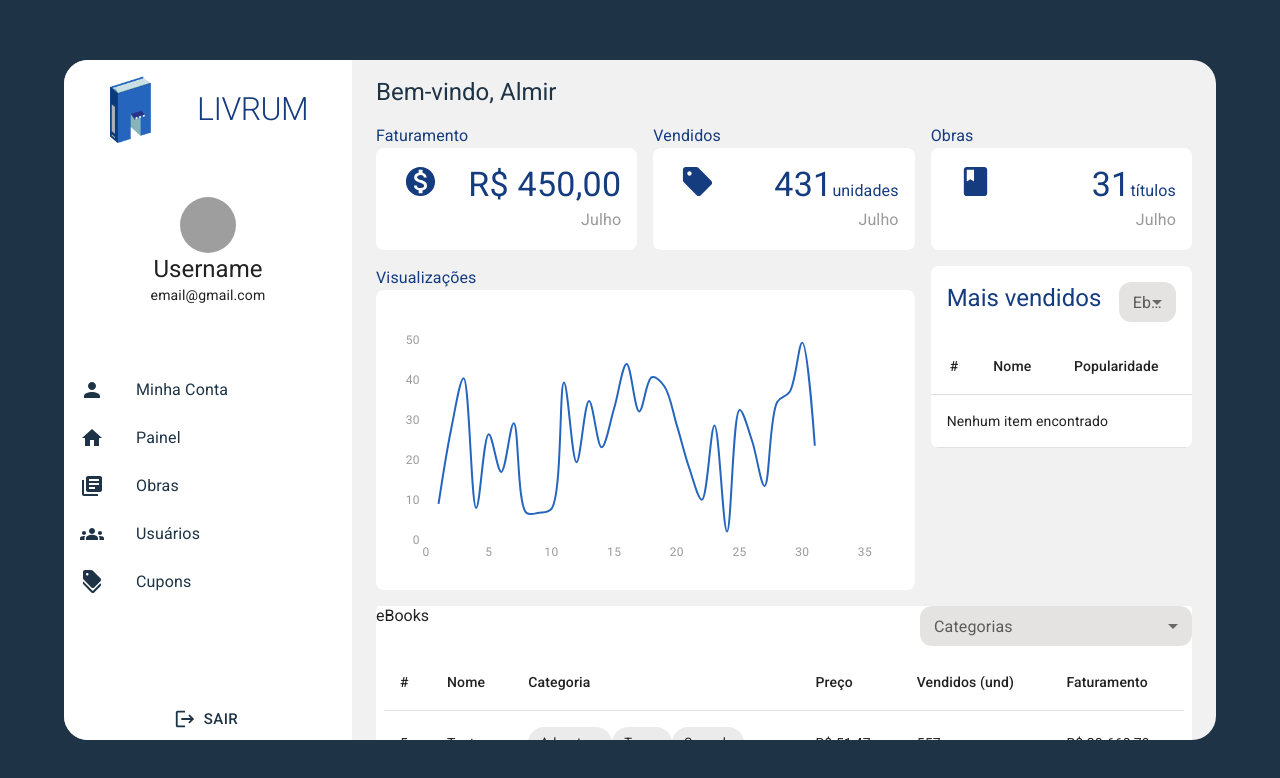
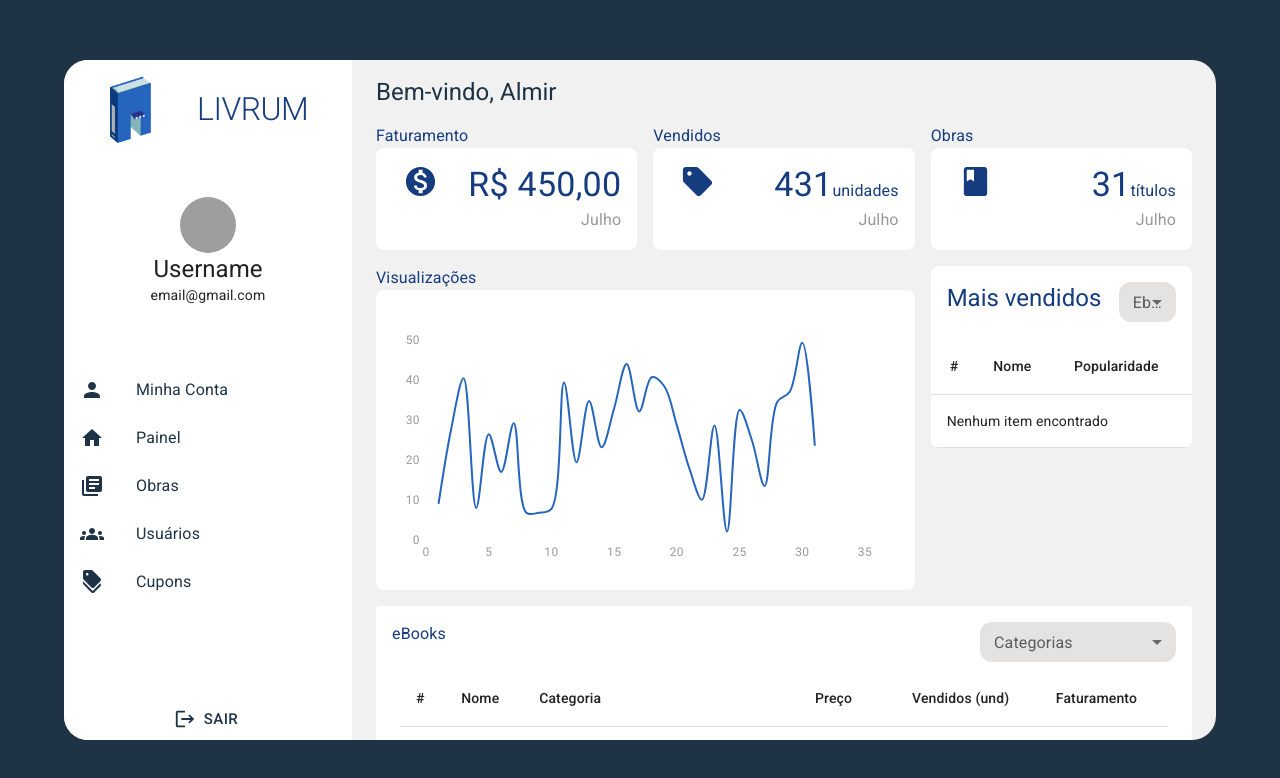
Before and after one commit to byte-stack-uefs/livrum, a Next.js app in the folder phase_4/app/webapp/: page /autor in a window 1280 px wide. Shown: the top 778 px of the page. Built offline with nearby package versions, Linux system fonts and the light colour scheme; grey boxes are pictures that could not be loaded.

Commit message:
Ajustes de espaçamento e de título

```diff
--- a/phase_4/app/webapp/app/(internal)/autor/page.tsx
+++ b/phase_4/app/webapp/app/(internal)/autor/page.tsx
@@ -89,12 +89,12 @@ export default function Page() {
             </Grid>
             <Grid xs={12} container>
                 <Grid xs={12}>
-                    <Card elevation={0}>
+                    <Card elevation={0} sx={{ padding: 2 }}>
                         <Grid container xs={12}>
-                            <Grid xs={8}>
-                                eBooks
+                            <Grid xs={9}>
+                                <Typography color="darker.main">eBooks</Typography>
                             </Grid>
-                            <Grid xs={4}>
+                            <Grid xs={3}>
                                 <TableSelect items={categories} title="Categorias" onChange={(e) => {
                                     console.log(e)
                                 }} />
```
